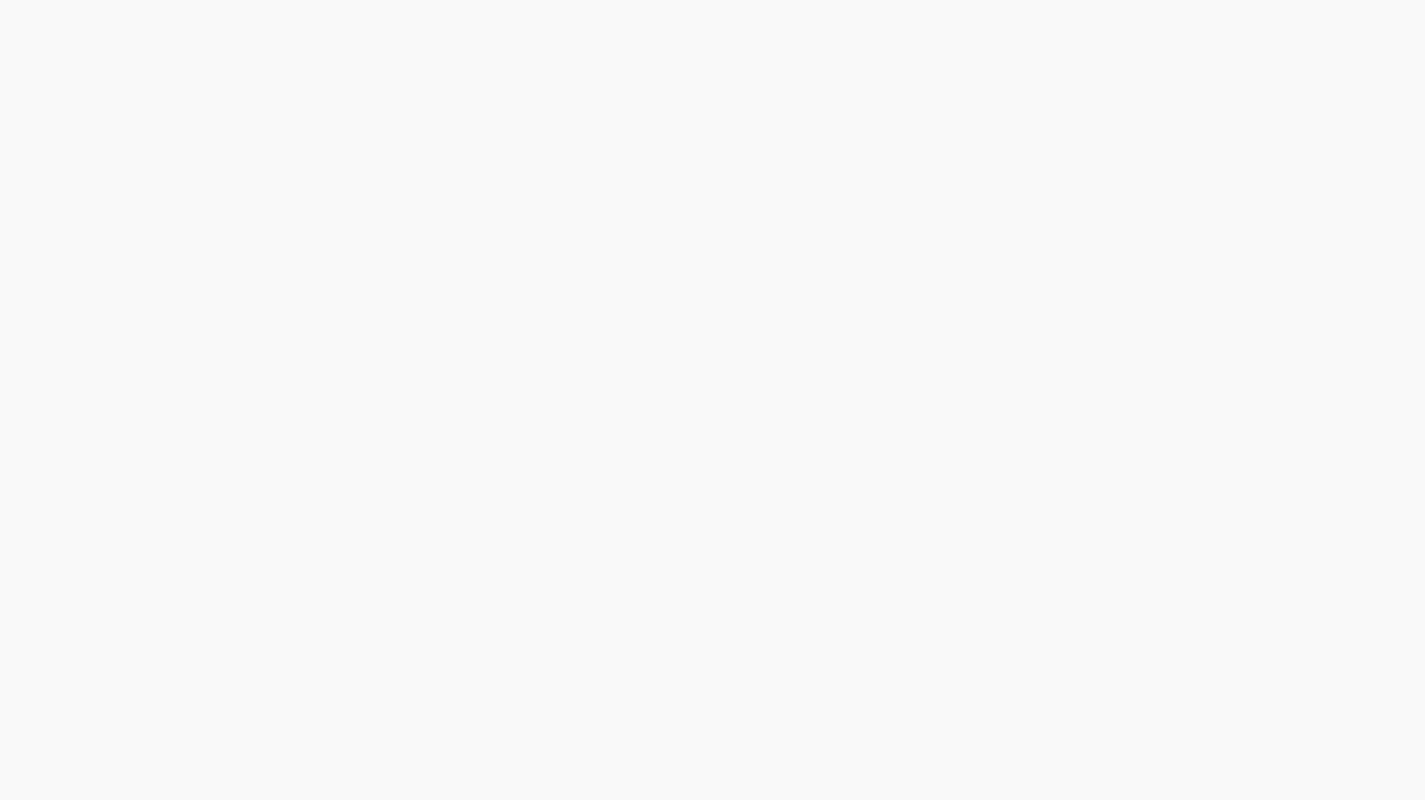
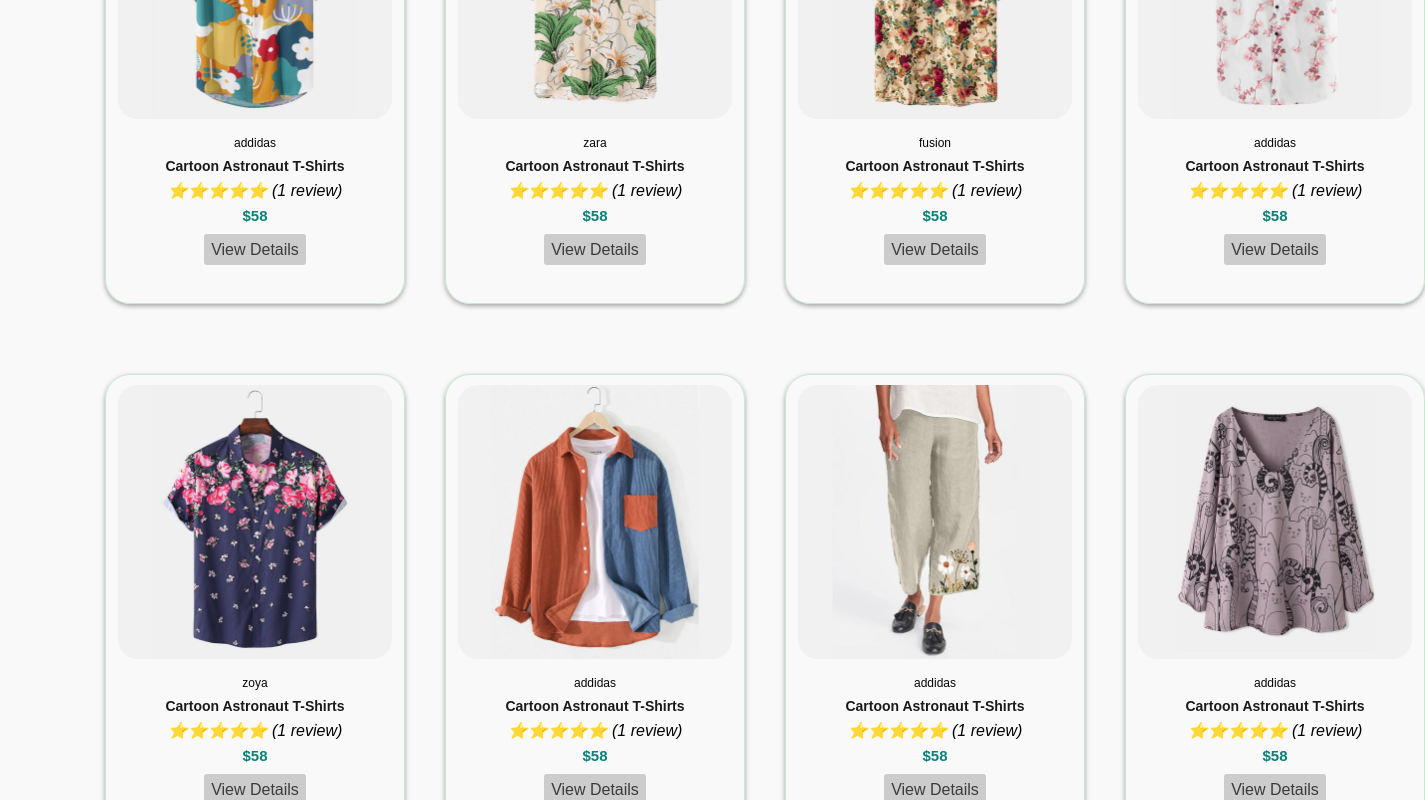
Before and after one commit to anupam6335/Hatey-Bazarey, a React (Create React App) app in the folder frontend/: page / in a window 1280 px wide. Shown: the part 1260-2060 px from the top of the page, 1425 px wide, since content can reach past the window. Before the commit the page ends 1052 px from the top, so only its background shows below. Built offline with nearby package versions, Linux system fonts and the light colour scheme; a web font is replaced by a local one.

Commit message:
features product add

```diff
--- a/frontend/src/components/allComponents.js
+++ b/frontend/src/components/allComponents.js
@@ -4,3 +4,4 @@ export {default as Card} from './layout/Card/Card';
 export {default as User} from './layout/User/User';
 export {default as CartItems} from './layout/CartItems/CartItems';
 export {default as Featureproduct} from './layout/Featureproduct/Featureproduct';
+export {default as Product} from './layout/Featureproduct/Product';
--- a/frontend/src/components/layout/Featureproduct/Featureproduct.css
+++ b/frontend/src/components/layout/Featureproduct/Featureproduct.css
@@ -9,7 +9,8 @@ h6 {
 #feature  {
   --gap: 16px;
   --num-col: 6;
-  --row-height: 280px;
+  --row-height: 220px;
+  margin-left: 25px;
 
   box-sizing: border-box;
   padding: var(--gap);
@@ -63,6 +64,81 @@ h6 {
 }
 
 
+/* product */
+.view__product {
+  text-decoration: none;
+  color: #000;
+}
+
+#product1 {
+  text-align: center;
+}
+
+#product1 .pro__container {
+  padding-top: 20px;
+  --gap: 40px;
+  --num-col: 4;
+  --row-height: 500px;
+  margin-left: 25px;
+  box-sizing: border-box;
+
+  display: grid;
+  grid-template-columns: repeat(var(--num-col), 1fr);
+  grid-auto-rows: var(--row-height);
+  gap: var(--gap);
+}
+
+#product1 .pro {
+  width: 23%;
+  min-width: 300px;
+  padding: 10px 12px;
+  border: 1px solid #cce7d0;
+  border-radius: 25px;
+  cursor: pointer;
+  box-shadow: rgba(0, 0, 0, 0.35) 0px 2px 5px;
+  margin: 15px 0;
+  transition: box-shadow .3s;
+  position: relative;
+}
+#product1 .pro:hover {
+  box-shadow: rgba(0, 0, 0, 0.35) 0px 5px 15px;
+}
+
+#product1 .pro img {
+  width: 100%;
+  border-radius: 20px;
+}
+
+#product1 .pro .des {
+  text-align: center;
+  padding: 10px 0;
+}
+
+#product1 .pro .des span {
+  color: #060606;
+  font-size: 12px;
+}
+
+#product1 .pro .des h5 {
+  padding: 7px;
+  color: #1a1a1a;
+  font-size: 14px;
+}
+#product1 .pro .des h4{
+  padding: 7px;
+  color: #1a1a1a;
+  font-size: 15px;
+  font-weight: bold;
+  color: #088178;
+}
+
+#product1 .pro .cart {
+  color: rgb(61, 58, 58);
+  background: #cccccc;
+  padding: 7px;
+  border-radius: 3px;
+}
+
 @media screen and (max-width: 1024px) {
   #feature  {
     --gap: 10px;
@@ -70,4 +146,8 @@ h6 {
     --row-height: 220px;
     margin-left: 2rem;
   }
+  #product1 .pro__container {
+    --gap: 10px;
+    --num-col: 1;
+  }
 }
--- a/frontend/src/components/layout/Featureproduct/Featureproduct.jsx
+++ b/frontend/src/components/layout/Featureproduct/Featureproduct.jsx
@@ -1,9 +1,10 @@
-import './Featureproduct.css';
-
+import "./Featureproduct.css";
+import { Product } from "../../allComponents";
+import { Link } from "react-router-dom";
 const Featureproduct = () => {
   return (
     <>
-      <div id='feature' className='section__p1'>
+      <div id="feature" className="section__p1">
         <div className="fe__box">
           <img src="/assets/features/f1.png" alt="" />
           <h6>Free Shipping</h6>
@@ -34,6 +35,23 @@ const Featureproduct = () => {
           <h6>F24/7 Support</h6>
         </div>
       </div>
+
+      <div id="product1" className="section__p1">
+        <h2>Featured Products</h2>
+        <p>Summer Collection New Modern Design</p>
+        <Link to="/products" className="view__product">
+          <div className="pro__container">
+            <Product imgId="f1" imgName='Cartoon Astronaut T-Shirts' brandName='addidas' price='58'/>
+            <Product imgId="f2" imgName='Cartoon Astronaut T-Shirts' brandName='zara' price='58'/>
+            <Product imgId="f3" imgName='Cartoon Astronaut T-Shirts' brandName='fusion' price='58'/>
+            <Product imgId="f4" imgName='Cartoon Astronaut T-Shirts' brandName='addidas' price='58'/>
+            <Product imgId="f5" imgName='Cartoon Astronaut T-Shirts' brandName='zoya' price='58'/>
+            <Product imgId="f6" imgName='Cartoon Astronaut T-Shirts' brandName='addidas' price='58'/>
+            <Product imgId="f7" imgName='Cartoon Astronaut T-Shirts' brandName='addidas' price='58'/>
+            <Product imgId="f8" imgName='Cartoon Astronaut T-Shirts' brandName='addidas' price='58'/>
+          </div>
+        </Link>
+      </div>
     </>
   );
 };
--- /dev/null
+++ b/frontend/src/components/layout/Featureproduct/Product.jsx
@@ -0,0 +1,25 @@
+import { Link } from "react-router-dom";
+import "./Featureproduct.css";
+
+const Product = ({imgId, imgName, price, brandName}) => {
+  return (
+    <>
+          <div className="pro">
+            <img src={`/assets/products/${imgId}.jpg`}alt="" />
+            <div className="des">
+              <span>{brandName}</span>
+              <h5>{imgName}</h5>
+              <div className="star">
+                <i>⭐⭐⭐⭐⭐ (1 review)</i>
+              </div>
+              <h4>${price}</h4>
+            </div>
+            <Link to="/products" className="view__product cart">
+              View Details
+            </Link>
+          </div>
+    </>
+  );
+};
+
+export default Product;
```
